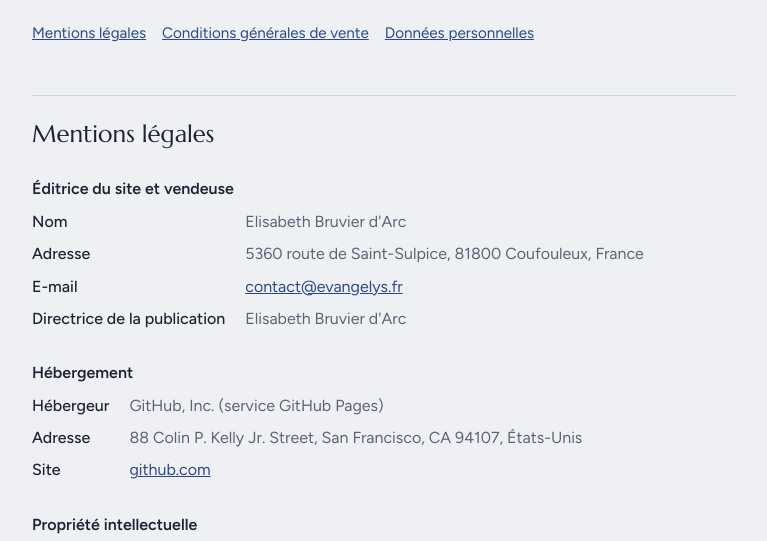
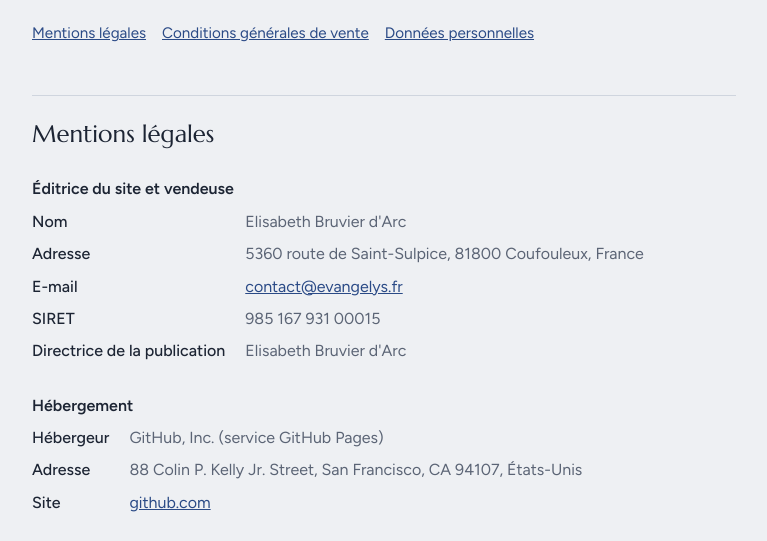
Before and after one commit to Vilouza/Evangelys, a plain HTML site: page conditions.html in a window 1280 px wide. Shown: the part 244-785 px from the top of the page, without its empty margins (256-1023 px from the left). Drawn offline with Linux system fonts and the light colour scheme.

Commit message:
Mentions légales : affichage du SIRET (diffusion totale SIRENE, accord de Louis)

```diff
--- a/conditions.html
+++ b/conditions.html
@@ -67,12 +67,7 @@ dd{margin:0;color:var(--muted);overflow-wrap:anywhere}
     <dt>Nom</dt><dd>Elisabeth Bruvier d'Arc</dd>
     <dt>Adresse</dt><dd>5360 route de Saint-Sulpice, 81800 Coufouleux, France</dd>
     <dt>E-mail</dt><dd><a href="mailto:contact@evangelys.fr">contact@evangelys.fr</a></dd>
-    <!--
-      SIRET : à publier seulement après accord d'Elisabeth
-      et passage du statut SIRENE en diffusion totale
-      (aujourd'hui non diffusible / statut P). Ne pas décommenter avant.
-      <dt>SIRET</dt><dd>985 167 931 00015</dd>
-    -->
+    <dt>SIRET</dt><dd>985 167 931 00015</dd>
     <dt>Directrice de la publication</dt><dd>Elisabeth Bruvier d'Arc</dd>
   </dl>
   <h3>Hébergement</h3>
```
